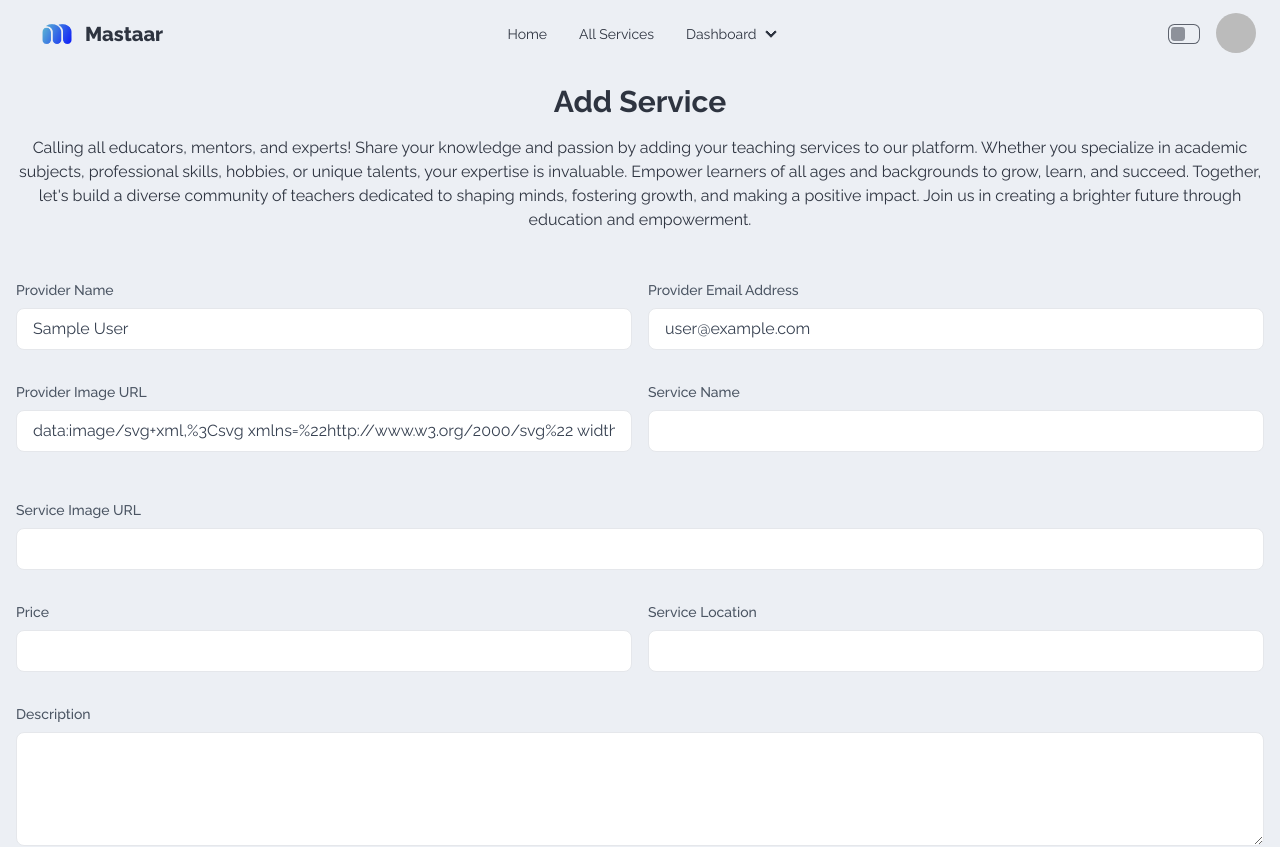
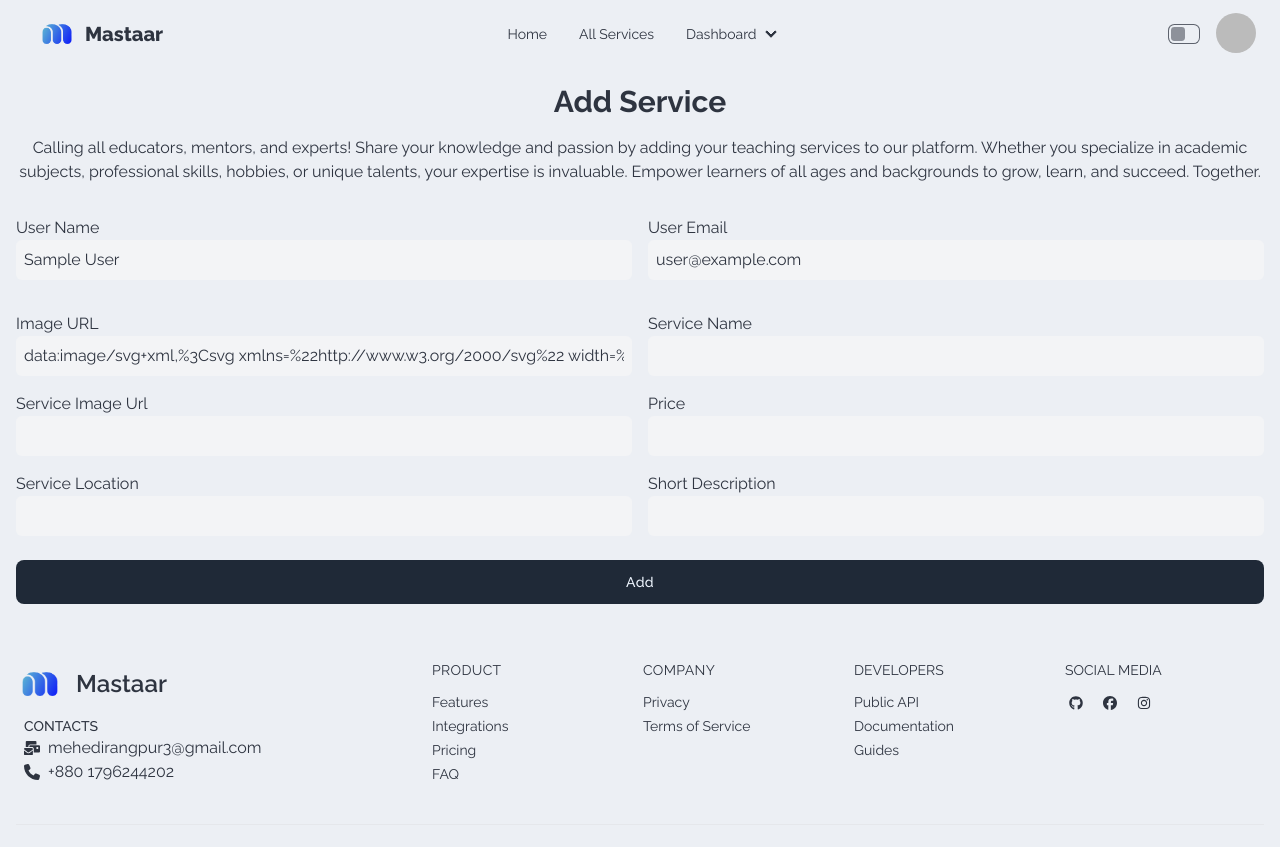
Before and after one commit to MUEID11/Mastaar-Booking-Services, a React (Vite) app: page /add in a window 1280 px wide. Shown: the top 847 px of the page. Built offline with nearby package versions, Linux system fonts and the light colour scheme; no server answers; sample sign-in values are in the browser's storage.

Commit message:
deployed server

```diff
--- a/src/Components/ServiceCard.jsx
+++ b/src/Components/ServiceCard.jsx
@@ -56,7 +56,7 @@
           <div className="flex space-x-2 text-sm dark:text-gray-600">
             <Link
               to={`/servicedetails/${_id}`}
-              className="relative px-5 py-3 overflow-hidden font-medium text-gray-600 bg-gray-100 border border-gray-100 rounded-lg shadow-inner group"
+              className="btn relative px-2 py-1 sm:px-5 sm:py-3 overflow-hidden font-medium text-gray-600 bg-gray-100 border border-gray-100 rounded-lg shadow-inner group"
             >
               <span className="absolute top-0 left-0 w-0 h-0 transition-all duration-200 border-t-2 border-gray-600 group-hover:w-full ease"></span>
               <span className="absolute bottom-0 right-0 w-0 h-0 transition-all duration-200 border-b-2 border-gray-600 group-hover:w-full ease"></span>
--- a/src/Pages/AddService.jsx
+++ b/src/Pages/AddService.jsx
@@ -5,10 +5,10 @@
 import useAxiosSecure from "../Hooks/useAxiosSecure";
 
 function AddService() {
-    const {user} = useAuth();
+  const { user } = useAuth();
   const navigate = useNavigate();
   const axiosSecure = useAxiosSecure();
-    const handleFormSubmit = async(e) =>{
+  const handleFormSubmit = async (e) => {
     e.preventDefault();
     const form = e.target;
     const providerName = form.providerName.value;
@@ -27,23 +27,21 @@
       imageUrl,
       location,
       description,
-            price
-        }
-        try{
-            const {data} = await axiosSecure.post(`/addservices`, serviceData)
-            console.table(data)
-            toast.success('Service posted successfully');
-            navigate('/manage')
-        }catch(error){
-            console.log(error.message)
+      price,
+    };
+    try {
+      const { data } = await axiosSecure.post(`/addservices`, serviceData);
+      console.table(data);
+      toast.success("Service posted successfully");
+      navigate("/manage");
+    } catch (error) {
+      console.log(error.message);
     }
   };
   return (
     <div className="p-4 bg-dark dark:text-white container mx-auto">
       <Helmet>
-            <title>
-                Add Services
-            </title>
+        <title>Add Services</title>
       </Helmet>
       <div className="text-center mb-8">
         <h1 className="text-xl sm:text-3xl font-bold mb-4">Add Service</h1>
@@ -52,150 +50,102 @@
           passion by adding your teaching services to our platform. Whether you
           specialize in academic subjects, professional skills, hobbies, or
           unique talents, your expertise is invaluable. Empower learners of all
-          ages and backgrounds to grow, learn, and succeed. Together, let's
-          build a diverse community of teachers dedicated to shaping minds,
-          fostering growth, and making a positive impact. Join us in creating a
-          brighter future through education and empowerment.
+          ages and backgrounds to grow, learn, and succeed. Together.
         </p>
       </div>
       <form onSubmit={handleFormSubmit}>
-        <div className="grid grid-cols-1 gap-4 md:grid-cols-2">
-          <div className="mt-4">
-            <label
-              className="block mb-2 text-sm font-medium text-gray-600"
-              htmlFor="providerName"
-            >
-              Provider Name
-            </label>
+        <div className="grid grid-cols-1 md:grid-cols-2 gap-4 mb-8">
+          <div>
+            <label htmlFor="userName">User Name</label>
             <input
               required
+              disabled
               defaultValue={user?.displayName}
               id="providerName"
-              autoComplete="providerName"
-              name="providerName"
-              className="block w-full px-4 py-2 text-gray-700 bg-white border rounded-lg focus:border-blue-400 focus:ring-opacity-40 focus:outline-none focus:ring focus:ring-blue-300"
               type="text"
+              name="name"
+              className="w-full   dark:bg-gray-800 rounded-md p-2 bg-gray-100  focus:border-blue-400 focus:ring-opacity-40 focus:outline-none focus:ring focus:ring-blue-300"
             />
           </div>
-          <div className="mt-4">
-            <label
-              className="block mb-2 text-sm font-medium text-gray-600"
-              htmlFor="providerEmail"
-            >
-              Provider Email Address
-            </label>
+          <div>
+            <label htmlFor="userEmail">User Email</label>
             <input
               required
               defaultValue={user?.email}
               disabled
               id="providerEmail"
-              autoComplete="email"
               name="providerEmail"
-              className="block w-full px-4 py-2 text-gray-700 bg-white border rounded-lg focus:border-blue-400 focus:ring-opacity-40 focus:outline-none focus:ring focus:ring-blue-300"
               type="email"
+              className="w-full  dark:bg-gray-800 rounded-md p-2 bg-gray-100  focus:border-blue-400 focus:ring-opacity-40 focus:outline-none focus:ring focus:ring-blue-300"
             />
           </div>
-          <div className="mt-4">
-            <label
-              className="block mb-2 text-sm font-medium text-gray-600"
-              htmlFor="providerImage"
-            >
-              Provider Image URL
-            </label>
+        </div>
+        <div className="grid grid-cols-1 md:grid-cols-2 gap-4">
+          <div>
+            <label htmlFor="photo">Image URL</label>
             <input
               required
               defaultValue={user?.photoURL}
               disabled
               id="providerImage"
-              autoComplete="providerImage"
               name="providerImage"
-              className="block w-full px-4 py-2 text-gray-700 bg-white border rounded-lg focus:border-blue-400 focus:ring-opacity-40 focus:outline-none focus:ring focus:ring-blue-300"
               type="text"
+              className="w-full  dark:bg-gray-800 rounded-md p-2 bg-gray-100  focus:border-blue-400 focus:ring-opacity-40 focus:outline-none focus:ring focus:ring-blue-300"
             />
           </div>
-          <div className="mt-4">
-            <label
-              className="block mb-2 text-sm font-medium text-gray-600"
-              htmlFor="serviceName"
-            >
-              Service Name
-            </label>
+          <div>
+            <label htmlFor="itemName">Service Name</label>
             <input
               required
+              type="text"
               id="serviceName"
-              autoComplete="serviceName"
               name="serviceName"
-              className="block w-full px-4 py-2 text-gray-700 bg-white border rounded-lg focus:border-blue-400 focus:ring-opacity-40 focus:outline-none focus:ring focus:ring-blue-300"
-              type="text"
+              className="w-full   rounded-md p-2 bg-gray-100 dark:bg-gray-800 focus:border-blue-400 focus:ring-opacity-40 focus:outline-none focus:ring focus:ring-blue-300"
             />
           </div>
-          <div className="mt-4 col-span-2">
-            <div className="mt-4">
-              <label
-                className="block mb-2 text-sm font-medium text-gray-600"
-                htmlFor="serviceImage"
-              >
-               Service Image URL
-              </label>
+          <div>
+            <label htmlFor="itemName">Service Image Url </label>
             <input
               required
+              type="text"
               id="serviceImage"
-                autoComplete="serviceImage"
               name="serviceImage"
-                className="block w-full px-4 py-2 text-gray-700 bg-white border rounded-lg focus:border-blue-400 focus:ring-opacity-40 focus:outline-none focus:ring focus:ring-blue-300"
-                type="text"
+              className="w-full   rounded-md p-2 bg-gray-100 dark:bg-gray-800 focus:border-blue-400 focus:ring-opacity-40 focus:outline-none focus:ring focus:ring-blue-300"
             />
           </div>
-          </div>
-          <div className="mt-4">
-            <label
-              className="block mb-2 text-sm font-medium text-gray-600"
-              htmlFor="price"
-            >
-              Price
-            </label>
+          <div>
+            <label htmlFor="itemName">Price</label>
             <input
               required
+              type="text"
               id="price"
-              autoComplete="price"
               name="price"
-              className="block w-full px-4 py-2 text-gray-700 bg-white border rounded-lg focus:border-blue-400 focus:ring-opacity-40 focus:outline-none focus:ring focus:ring-blue-300"
-              type="number"
+              className="w-full   rounded-md p-2 bg-gray-100 dark:bg-gray-800 focus:border-blue-400 focus:ring-opacity-40 focus:outline-none focus:ring focus:ring-blue-300"
             />
           </div>
-          <div className="mt-4">
-            <label
-              className="block mb-2 text-sm font-medium text-gray-600"
-              htmlFor="location"
-            >
-              Service Location
-            </label>
+          <div>
+            <label htmlFor="itemName">Service Location</label>
             <input
               required
+              type="text"
               id="location"
-              autoComplete="location"
               name="location"
-              className="block w-full px-4 py-2 text-gray-700 bg-white border rounded-lg focus:border-blue-400 focus:ring-opacity-40 focus:outline-none focus:ring focus:ring-blue-300"
-              type="text"
+              className="w-full   rounded-md p-2 bg-gray-100 dark:bg-gray-800 focus:border-blue-400 focus:ring-opacity-40 focus:outline-none focus:ring focus:ring-blue-300"
             />
           </div>
-          <div className="mt-4 col-span-2">
-            <label
-              className="block mb-2 text-sm font-medium text-gray-600"
-              htmlFor="description"
-            >
-              Description
-            </label>
-            <textarea
+
+
+          <div>
+            <label htmlFor="shortDescription">Short Description</label>
+            <input
               required
-              id="description"
-              autoComplete="description"
-              name="description"
-              className="block w-full px-4 py-2 text-gray-700 bg-white border rounded-lg focus:border-blue-400 focus:ring-opacity-40 focus:outline-none focus:ring focus:ring-blue-300"
-              rows="4"
-            ></textarea>
+              id="shortDescription"
+              name="shortDescription"
+              className="w-full row-span-1 rounded-md p-2  bg-gray-100 dark:bg-gray-800 focus:border-blue-400 focus:ring-opacity-40 focus:outline-none focus:ring focus:ring-blue-300"
+            ></input>
           </div>
         </div>
+
         <div className="mt-6">
           <button
             type="submit"
--- a/src/Pages/Home.jsx
+++ b/src/Pages/Home.jsx
@@ -6,7 +6,6 @@
 import Teachers from "./Teachers";
 import Faq from "./Faq";
 import Testimonial from "./Testimonial";
-
 const Home = () => {
     const {user} = useAuth();
   const getServices = async () => {
--- a/src/Pages/ManageService.jsx
+++ b/src/Pages/ManageService.jsx
@@ -1,4 +1,4 @@
-import { useEffect, useState } from "react";
+import { useState } from "react";
 import useAuth from "../Hooks/useAuth";
 
 import { RiPresentationLine } from "react-icons/ri";
```
Lines whose indentation alone changed are shown as unchanged.
